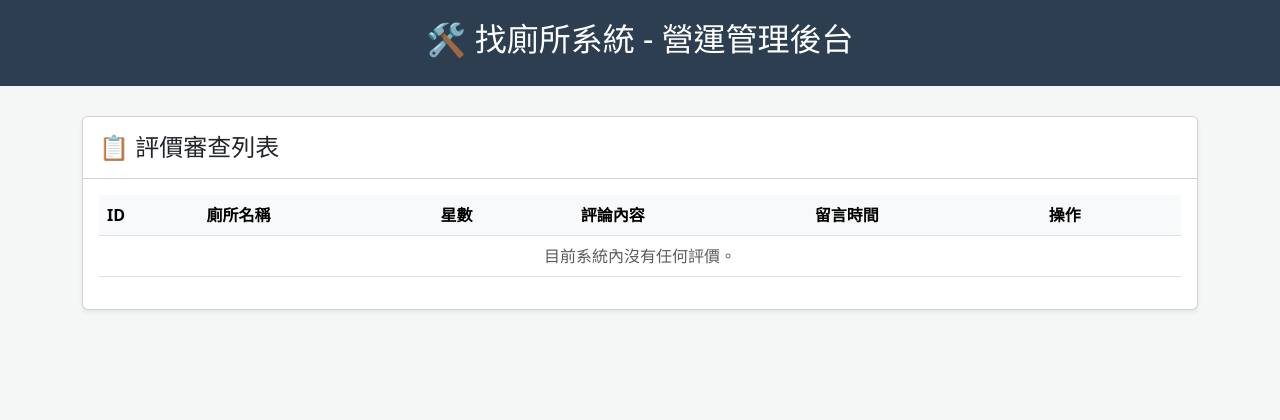
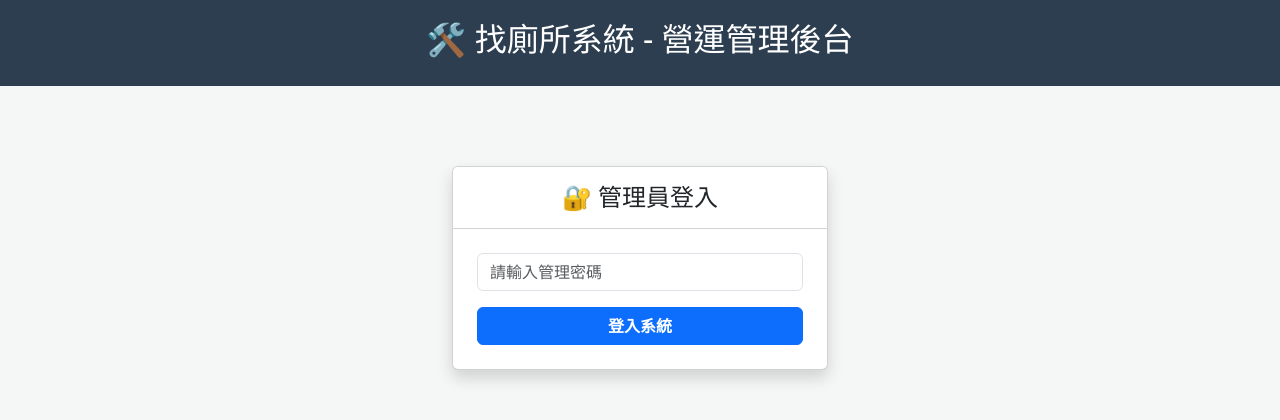
Before and after one commit to salmon041316/line-bot-project, a Flask app: page /admin in a window 1280 px wide. Shown: the top 420 px of the page. Run offline with Flask 3, Linux system fonts and the light colour scheme; data that the repository does not hold is empty.

Commit message:
Add files via upload

```diff
--- a/main.py
+++ b/main.py
@@ -161,16 +161,28 @@ def get_latest_reviews_api():
 # ---------------------------------------------------------
 # 【管理者後台專用 API】
 # ---------------------------------------------------------
+# 設定後台專用密碼
+ADMIN_PASSWORD = "!QAZ2wsxadmin"
 
 @app.route('/api/admin/reviews', methods=['GET'])
 def api_get_all_reviews():
-    """撈取系統內所有評價資料，供後台列表顯示"""
+    """撈取系統內所有評價資料，供後台列表顯示 (需密碼驗證)"""
+    # 接收網址傳來的密碼
+    pwd = request.args.get('pwd')
+    if pwd != ADMIN_PASSWORD:
+        return jsonify({"status": "error", "message": "密碼錯誤或無權限"}), 401
+
     data = get_all_reviews_for_admin()
     return jsonify(data)
 
 @app.route('/api/admin/reviews/<int:review_id>', methods=['DELETE'])
 def api_delete_review(review_id):
-    """根據評價 ID 刪除特定評價 (防呆與惡意洗版處置)"""
+    """根據評價 ID 刪除特定評價 (需密碼驗證)"""
+    # 刪除時同樣需要驗證密碼
+    pwd = request.args.get('pwd')
+    if pwd != ADMIN_PASSWORD:
+        return jsonify({"status": "error", "message": "密碼錯誤或無權限"}), 401
+
     success = delete_review_by_id(review_id)
     if success:
         return jsonify({"status": "success", "message": "刪除成功！"})
--- a/templates/admin.html
+++ b/templates/admin.html
@@ -4,7 +4,6 @@
     <meta charset="UTF-8">
     <meta name="viewport" content="width=device-width, initial-scale=1.0">
     <title>找廁所系統 - 營運管理後台</title>
-    <!-- 直接引入 Bootstrap 幫我們美化網頁 -->
     <link href="https://cdn.jsdelivr.net/npm/bootstrap@5.3.0/dist/css/bootstrap.min.css" rel="stylesheet">
     <style>
         body { background-color: #f4f7f6; }
@@ -17,10 +16,27 @@
         <h2>🛠️ 找廁所系統 - 營運管理後台</h2>
     </div>
 
-    <div class="container">
+    <!-- ================= 登入區塊 ================= -->
+    <div class="container" id="loginSection" style="max-width: 400px; margin-top: 80px;">
+        <div class="card shadow">
+            <div class="card-header bg-white text-center pt-3 pb-3">
+                <h4 class="mb-0">🔐 管理員登入</h4>
+            </div>
+            <div class="card-body p-4">
+                <div class="mb-3">
+                    <input type="password" id="adminPwd" class="form-control" placeholder="請輸入管理密碼">
+                </div>
+                <button class="btn btn-primary w-100 fw-bold" onclick="verifyLogin()">登入系統</button>
+            </div>
+        </div>
+    </div>
+
+    <!-- ================= 評價管理區塊 (預設隱藏) ================= -->
+    <div class="container" id="adminSection" style="display: none;">
         <div class="card shadow-sm">
-            <div class="card-header bg-white">
+            <div class="card-header bg-white d-flex justify-content-between align-items-center">
                 <h4 class="mb-0 pt-2 pb-2">📋 評價審查列表</h4>
+                <button class="btn btn-outline-secondary btn-sm" onclick="logout()">登出</button>
             </div>
             <div class="card-body">
                 <table class="table table-hover align-middle">
@@ -35,8 +51,7 @@
                         </tr>
                     </thead>
                     <tbody id="reviewTableBody">
-                        <!-- 資料會透過底下的 JavaScript 動態生出來 -->
-                        <tr><td colspan="6" class="text-center">資料載入中...</td></tr>
+                        <!-- 資料動態產生 -->
                     </tbody>
                 </table>
             </div>
@@ -44,21 +59,51 @@
     </div>
 
     <script>
-        // 一進網頁就去後台 API 撈取所有評價
-        async function loadAdminReviews() {
-            try {
-                const response = await fetch('/api/admin/reviews');
-                const data = await response.json();
+        // 用來暫存成功登入的密碼
+        let savedPwd = "";
 
-                const tbody = document.getElementById('reviewTableBody');
-                tbody.innerHTML = ""; // 清空載入中文字
-
-                if (data.length === 0) {
-                    tbody.innerHTML = '<tr><td colspan="6" class="text-center text-muted">目前系統內沒有任何評價。</td></tr>';
+        // 1. 驗證密碼並登入
+        async function verifyLogin() {
+            const pwdInput = document.getElementById('adminPwd').value.trim();
+            if (!pwdInput) {
+                alert("請輸入密碼！");
                 return;
             }
 
-                // 把每一筆評價畫成表格裡的一行 (tr)
+            try {
+                // 帶著密碼去敲門 (GET)
+                const response = await fetch(`/api/admin/reviews?pwd=${encodeURIComponent(pwdInput)}`);
+
+                if (response.status === 401) {
+                    alert("❌ 密碼錯誤，您無權限訪問！");
+                    return;
+                }
+
+                const data = await response.json();
+
+                // 密碼正確：把密碼存起來，切換畫面顯示
+                savedPwd = pwdInput;
+                document.getElementById('loginSection').style.display = 'none';
+                document.getElementById('adminSection').style.display = 'block';
+
+                // 印出表格資料
+                renderTable(data);
+
+            } catch (err) {
+                alert("伺服器連線失敗，請稍後再試！");
+            }
+        }
+
+        // 2. 將撈到的資料畫成表格
+        function renderTable(data) {
+            const tbody = document.getElementById('reviewTableBody');
+            tbody.innerHTML = "";
+
+            if (data.length === 0) {
+                tbody.innerHTML = '<tr><td colspan="6" class="text-center text-muted py-4">目前系統內沒有任何評價。</td></tr>';
+                return;
+            }
+
             data.forEach(review => {
                 let stars = "⭐".repeat(review.stars);
                 let comment = review.comment ? review.comment : '<span class="text-muted">無文字評論</span>';
@@ -79,22 +124,17 @@
                 `;
                 tbody.innerHTML += row;
             });
-
-            } catch (err) {
-                alert("無法連線到伺服器，請檢查網路狀態！");
-            }
         }
 
-        // 點擊刪除按鈕時執行的功能
+        // 3. 刪除評價 (需帶上暫存的密碼)
         async function deleteReview(id) {
-            // 跳出確認視窗，避免手滑誤刪
             if (!confirm(`確定要刪除 ID 為 #${id} 的這筆評價嗎？此操作無法復原！`)) {
                 return;
             }
 
             try {
-                // 呼叫我們剛剛寫的 DELETE API
-                const response = await fetch(`/api/admin/reviews/${id}`, {
+                // 呼叫 DELETE API 並帶上密碼參數
+                const response = await fetch(`/api/admin/reviews/${id}?pwd=${encodeURIComponent(savedPwd)}`, {
                     method: 'DELETE'
                 });
 
@@ -102,7 +142,7 @@
 
                 if (result.status === "success") {
                     alert("✅ 評價已成功刪除！");
-                    loadAdminReviews(); // 重新整理表格
+                    refreshData(); // 刪除成功後重新抓取最新資料
                 } else {
                     alert("❌ 刪除失敗：" + result.message);
                 }
@@ -111,8 +151,20 @@
             }
         }
 
-        // 啟動函數
-        window.onload = loadAdminReviews;
+        // 4. 重新整理資料
+        async function refreshData() {
+            const response = await fetch(`/api/admin/reviews?pwd=${encodeURIComponent(savedPwd)}`);
+            const data = await response.json();
+            renderTable(data);
+        }
+
+        // 5. 登出功能
+        function logout() {
+            savedPwd = "";
+            document.getElementById('adminPwd').value = "";
+            document.getElementById('adminSection').style.display = 'none';
+            document.getElementById('loginSection').style.display = 'block';
+        }
     </script>
 </body>
 </html>
```
Lines whose indentation alone changed are shown as unchanged.
